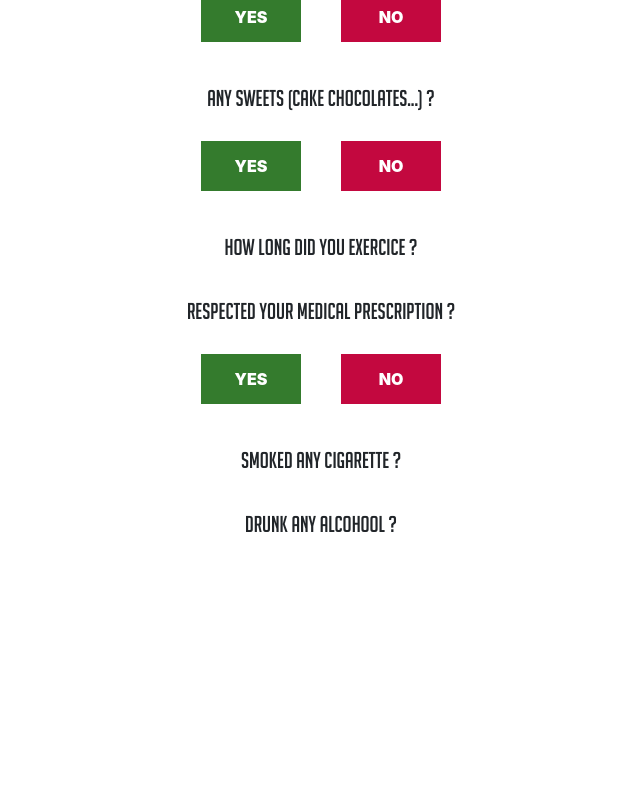
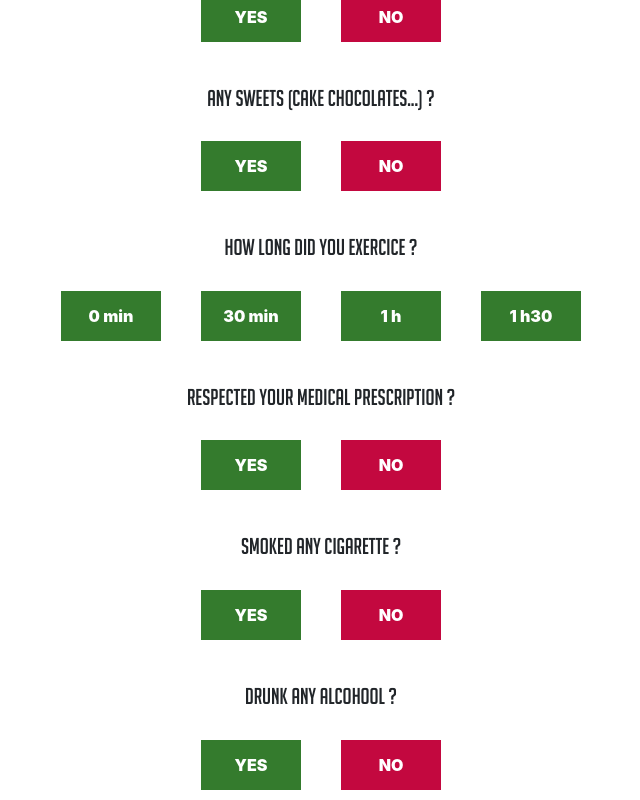
Before and after one commit to JenniferFromanger/Quoi-de-neuf, a React (Create React App) app in the folder quoi-de-neuf/: page /Form in a window 1280 px wide. Shown: the part 391-1191 px from the top of the page, without its empty margins (319-959 px from the left). Before the commit the page ends 949 px from the top, so only its background shows below. Built offline with nearby package versions, Linux system fonts and the light colour scheme.

Commit message:
count on form buttons

```diff
--- a/quoi-de-neuf/src/components/Form.jsx
+++ b/quoi-de-neuf/src/components/Form.jsx
@@ -5,7 +5,13 @@ import { useDispatch, useSelector } from "react-redux";
 function Form() {
   const dispatch = useDispatch();
   const score = useSelector((state) => state.score);
-  const hasEatenVegetables = useSelector((state) => state.vegetablesToday);
+  const answerVegetable = useSelector((state) => state.vegetableToday);
+  const answerCarbohydrate = useSelector((state) => state.carbohydrateToday);
+  const answerSweet = useSelector((state) => state.sweetToday);
+  const answerExercice = useSelector((state) => state.exerciceToday);
+  const answerMedical = useSelector((state) => state.medicalToday);
+  const answerSmoke = useSelector((state) => state.smokeToday);
+  const answerDrink = useSelector((state) => state.drinkToday);
 
   return (
     <div className="form">
@@ -24,9 +30,9 @@ function Form() {
             points: 50,
           })
         }
-        disabled={hasEatenVegetables && "disabled"}
+        disabled={answerVegetable && "disabled"}
       >
-        YES {score}
+        YES
       </button>
       <button
         className="no"
@@ -38,21 +44,31 @@ function Form() {
             points: 0,
           })
         }
-        disabled={!hasEatenVegetables && "disabled"}
+        disabled={answerVegetable && "disabled"}
       >
         NO
       </button>
 
-      <p>Did you eat slow sugars</p>
+      <p>Did you eat carbohydrate ?</p>
 
       <button
         className="yes"
         type="button"
-        onClick={() => dispatch({ type: "INCREMENT50" })}
+        onClick={() =>
+          dispatch({ type: "ANSWER_CARBOHYDRATE", answer: true, points: 50 })
+        }
+        disabled={answerCarbohydrate && "disabled"}
       >
         YES
       </button>
-      <button className="no" type="button">
+      <button
+        className="no"
+        type="button"
+        onClick={() =>
+          dispatch({ type: "ANSWER_CARBOHYDRATE", answer: true, points: 0 })
+        }
+        disabled={answerCarbohydrate && "disabled"}
+      >
         NO
       </button>
       <p>Any sweets (cake chocolates...) ?</p>
@@ -60,23 +76,127 @@ function Form() {
       <button
         className="yes"
         type="button"
-        onClick={() => dispatch({ type: "DECREMENT10" })}
+        onClick={() =>
+          dispatch({ type: "ANSWER_SWEET", answer: true, points: -10 })
+        }
+        disabled={answerSweet && "disabled"}
       >
         YES
       </button>
-      <button className="no" type="button">
+      <button
+        className="no"
+        type="button"
+        onClick={() =>
+          dispatch({ type: "ANSWER_SWEET", answer: true, points: 50 })
+        }
+        disabled={answerSweet && "disabled"}
+      >
         NO
       </button>
       <p>How long did you exercice ?</p>
+      <button
+        className="yes"
+        type="button"
+        onClick={() =>
+          dispatch({ type: "ANSWER_EXERCICE", answer: true, points: 0 })
+        }
+        disabled={answerExercice && "disabled"}
+      >
+        0 min
+      </button>
+      <button
+        className="yes"
+        type="button"
+        onClick={() =>
+          dispatch({ type: "ANSWER_EXERCICE", answer: true, points: 30 })
+        }
+        disabled={answerExercice && "disabled"}
+      >
+        30 min
+      </button>
+      <button
+        className="yes"
+        type="button"
+        onClick={() =>
+          dispatch({ type: "ANSWER_EXERCICE", answer: true, points: 60 })
+        }
+        disabled={answerExercice && "disabled"}
+      >
+        1 h
+      </button>
+      <button
+        className="yes"
+        type="button"
+        onClick={() =>
+          dispatch({ type: "ANSWER_EXERCICE", answer: true, points: 90 })
+        }
+        disabled={answerExercice && "disabled"}
+      >
+        1 h30
+      </button>
       <p>Respected your medical prescription ?</p>
-      <button className="yes" type="button">
+      <button
+        className="yes"
+        type="button"
+        onClick={() =>
+          dispatch({ type: "ANSWER_MEDICAL", answer: true, points: 50 })
+        }
+        disabled={answerMedical && "disabled"}
+      >
         YES
       </button>
-      <button className="no" type="button">
+      <button
+        className="no"
+        type="button"
+        onClick={() =>
+          dispatch({ type: "ANSWER_MEDICAL", answer: true, points: -50 })
+        }
+        disabled={answerMedical && "disabled"}
+      >
         NO
       </button>
       <p>Smoked any cigarette ?</p>
+      <button
+        className="yes"
+        type="button"
+        onClick={() =>
+          dispatch({ type: "ANSWER_SMOKE", answer: true, points: -20 })
+        }
+        disabled={answerSmoke && "disabled"}
+      >
+        YES
+      </button>
+      <button
+        className="no"
+        type="button"
+        onClick={() =>
+          dispatch({ type: "ANSWER_SMOKE", answer: true, points: 20 })
+        }
+        disabled={answerSmoke && "disabled"}
+      >
+        NO
+      </button>
       <p>Drunk any alcohool ?</p>
+      <button
+        className="yes"
+        type="button"
+        onClick={() =>
+          dispatch({ type: "ANSWER_DRINK", answer: true, points: -20 })
+        }
+        disabled={answerDrink && "disabled"}
+      >
+        YES
+      </button>
+      <button
+        className="no"
+        type="button"
+        onClick={() =>
+          dispatch({ type: "ANSWER_DRINK", answer: true, points: 20 })
+        }
+        disabled={answerDrink && "disabled"}
+      >
+        NO
+      </button>
     </div>
   );
 }
--- a/quoi-de-neuf/src/reducer/reducer.js
+++ b/quoi-de-neuf/src/reducer/reducer.js
@@ -1,5 +1,11 @@
 const store = {
-  vegetablesToday: false,
+  vegetableToday: false,
+  carbohydrateToday: false,
+  sweetToday: false,
+  exerciceToday: false,
+  medicalToday: false,
+  smokeToday: false,
+  drinkToday: false,
   score: 0,
 };
 
@@ -8,10 +14,45 @@ const reducer = (state = { ...store }, action) => {
     case "ANSWER_VEGETABLE":
       return {
         ...store,
-        vegetablesToday: action.answer,
+        vegetableToday: action.answer,
         score: state.score + action.points,
       };
-
+    case "ANSWER_CARBOHYDRATE":
+      return {
+        ...store,
+        carbohydrateToday: action.answer,
+        score: state.score + action.points,
+      };
+    case "ANSWER_SWEET":
+      return {
+        ...store,
+        sweetToday: action.answer,
+        score: state.score + action.points,
+      };
+    case "ANSWER_EXERCICE":
+      return {
+        ...store,
+        exerciceToday: action.answer,
+        score: state.score + action.points,
+      };
+    case "ANSWER_MEDICAL":
+      return {
+        ...store,
+        medicalToday: action.answer,
+        score: state.score + action.points,
+      };
+    case "ANSWER_SMOKE":
+      return {
+        ...store,
+        smokeToday: action.answer,
+        score: state.score + action.points,
+      };
+    case "ANSWER_DRINK":
+      return {
+        ...store,
+        drinkToday: action.answer,
+        score: state.score + action.points,
+      };
     default:
       return state;
   }
```
